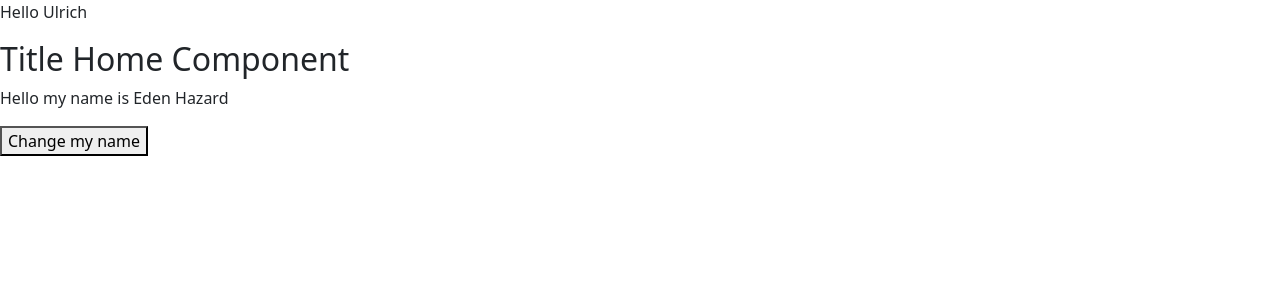
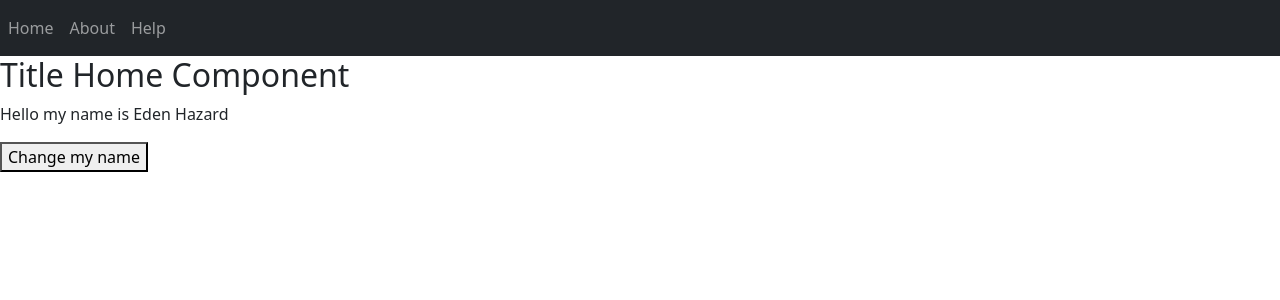
Before and after one commit to layerpie/Pengembangan-Aplikasi-Web, a React (Create React App) app: page / in a window 1280 px wide. Shown: the top 300 px of the page. Built offline with nearby package versions, Linux system fonts and the light colour scheme.

Commit message:
Latihan 5.6

```diff
--- a/src/App.js
+++ b/src/App.js
@@ -1,23 +1,63 @@
-import { Component } from 'react';
+import React, { Component } from 'react';
 import './css//bootstrap.min.css';
 import './App.css';
 import Home from './views/home/home';
+import About from './views/About/About';
+import Help from './views/Help/Help';
 
-function Message(props){
-    return<p>Hello {props.name}</p>
-}
 
 class App extends Component{
-    render(){
+    constructor(){
+        super();
+        //inisial state view
+        this.state = {
+            view : 'home'
+        }
+    }
+    render() {
+        //functional component view untuk mengatur component yang tampil
+        const View = ()=>{
+            if(this.state.view=='home')
+            return <Home name="Eden Hazard" />
+            else if (this.state.view=='about')
+            return <About />
+            else if(this.state.view=='help')
+            return <Help />
+        }
         return(
             <div>
-                <Message name="Ulrich" />
-                <Home name= "Eden Hazard"/>
+                <nav className="navbar navbar-expand-sm bg-dark navbar-dark">
+                    <ul className="navbar-nav">
+                        <li className="nav-item">
+                            <a onClick={()=> this.setState({view : 'home'})}className="nav-link" href="#">Home</a>
+                        </li>
+                        <li className="nav-item">
+                            <a onClick={()=> this.setState({view : 'about'})}className="nav-link" href="#">About</a>
+                        </li>
+                        <li className="nav-item">
+                            <a onClick={()=> this.setState({view : 'help'})}className="nav-link" href="#">Help</a>
+                        </li>
+                    </ul>
+                </nav>
+                <View />{/* panggil component View */}
             </div>
         )
     }
+}
 
-}
+
+
+// * latihan 5.5
+//     render(){
+//         return(
+//             <div>
+//                 <Message name="Ulrich" />
+//                 <Home name= "Eden Hazard"/>
+//             </div>
+//         )
+//     }
+
+// }
 
 
 
--- a/src/views/Help/Help.js
+++ b/src/views/Help/Help.js
@@ -5,6 +5,7 @@
     render(){
 return  (
     <div>
+
             Component Help
 
     </div>
```
Also changed, not shown: src/views/About/About.js (+3 -6 lines).
